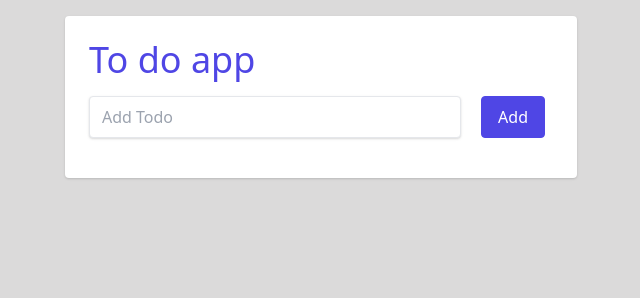
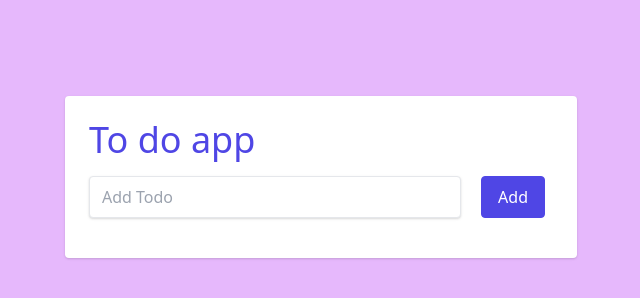
Before and after one commit to unnati2000/to-do-app, a plain HTML site: page index.html in a window 1280 px wide. Shown: the whole page, without its empty margins (319-959 px from the left). Drawn offline with nearby package versions, Linux system fonts and the light colour scheme.

Commit message:
Background color change

```diff
--- a/index.html
+++ b/index.html
@@ -21,6 +21,7 @@
         justify-center
         bg-teal-lightest
         font-sans
+        mt-20
       "
     >
       <div class="bg-white rounded shadow p-6 m-4 w-full lg:w-3/4 lg:max-w-lg">
--- a/style.css
+++ b/style.css
@@ -1,3 +1,3 @@
 body {
-  background-color: rgb(219, 218, 218);
+  background-color: rgb(230, 184, 252);
 }
```
